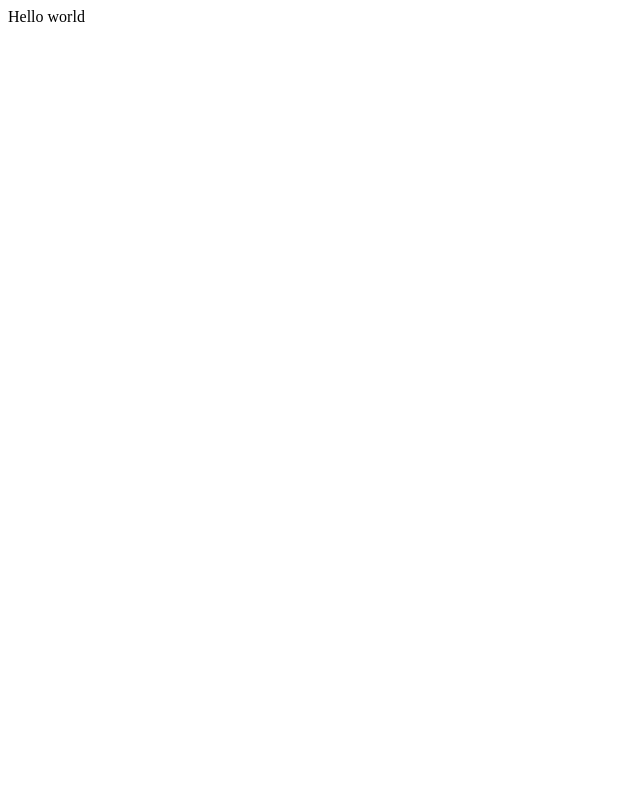
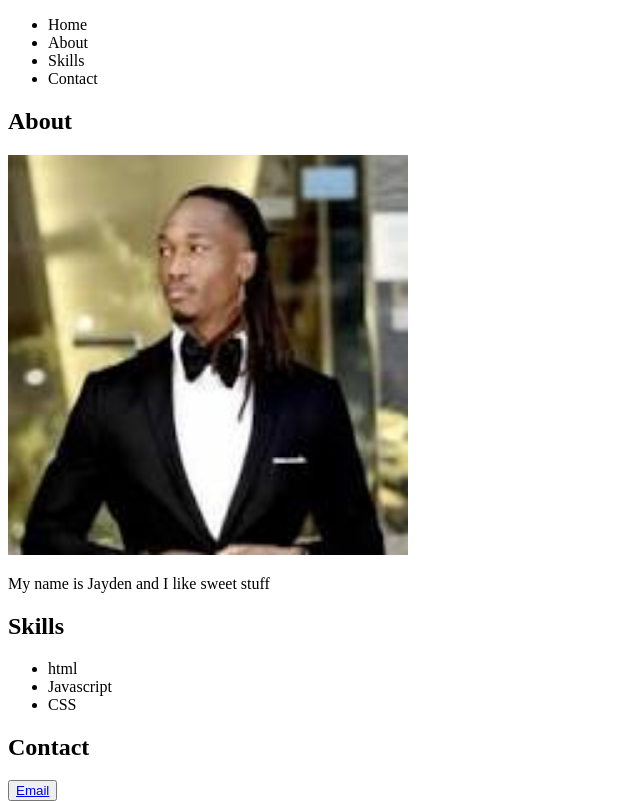
Before and after one commit to GrandScalleywag/RecentBrownMonitor, a plain HTML site: page index.html in a window 1280 px wide. Shown: the whole page, without its empty margins (0-640 px from the left). Drawn offline with Linux system fonts and the light colour scheme.

Commit message:
portfolio

```diff
--- a/index.html
+++ b/index.html
@@ -9,7 +9,38 @@
 </head>
 
 <body>
-  Hello world
+<nav>
+  <ul>
+    <li>Home</li>
+    <li>About</li>
+    <li>Skills</li>
+    <li>Contact</li>
+  </ul>
+</nav>
+
+  <section>
+  <h1>About</h1>
+    <img src="Unknown.jpg" width="400" height="400">
+
+<p>My name is Jayden and I like sweet stuff</p>
+
+  </section>
+
+  <section>
+   <h1>Skills</h1>
+    <ul>
+    <li>html</li>
+    <li>Javascript</li>
+    <li>CSS</li>
+    </ul>
+  </section>
+
+  <section>
+    <h1>Contact</h1>
+    <button>
+      <a href="mailto:paulinojayden9@gmail.com">Email</a>
+    </button>
+  </section>
   <script src="script.js"></script>
 </body>
 
```
Also changed, not shown: Unknown.jpg (added).
